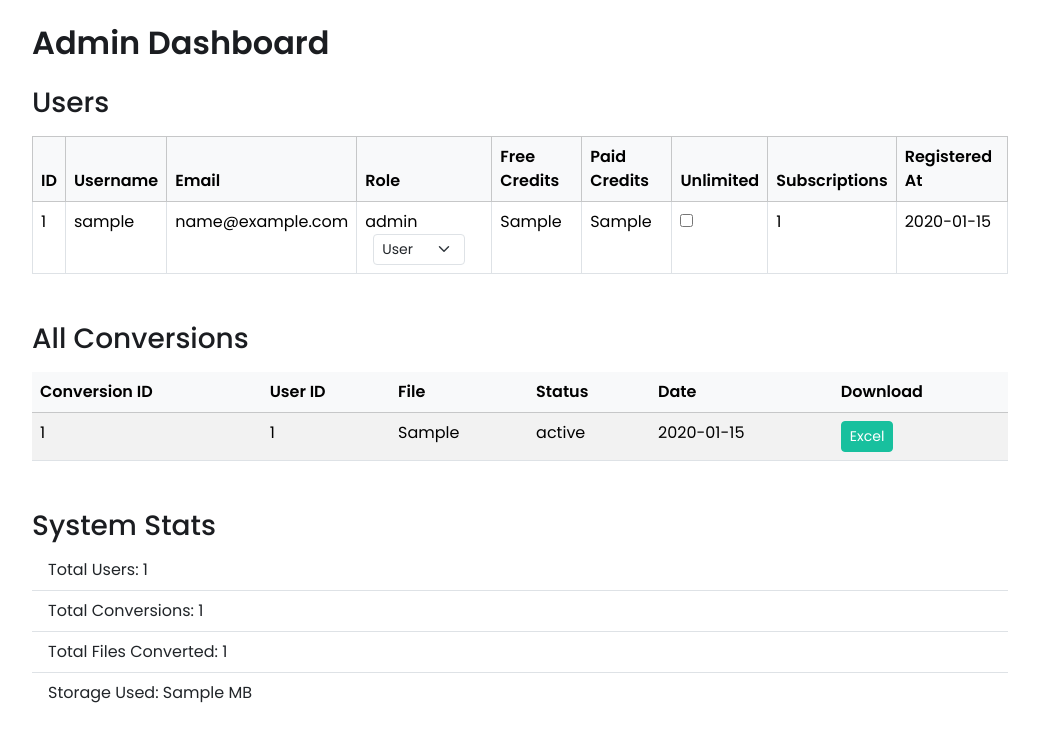
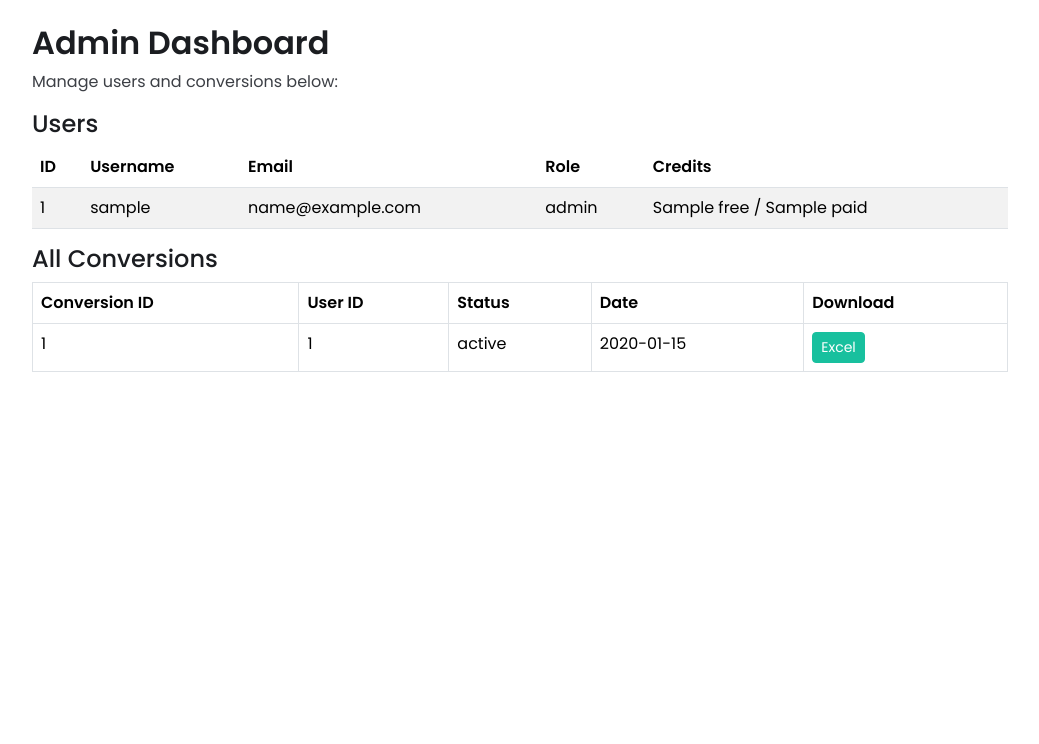
Before and after one commit to Dilpreet3/Bank-Statement-Converter, a Flask app: template templates/admin.html in a window 1280 px wide. Shown: the part 56-800 px from the top of the page, without its empty margins (120-1159 px from the left). Run offline with Flask 3, Linux system fonts and the light colour scheme; the template is opened without the code that fills it: most values are stand-ins (such as "Sample title", 1, 10 or a date in 2020); parts of the project's set-up code (start-up, migrations or seed data) failed here and were passed over; some libraries are stand-ins or nearby versions.

Commit message:
Update admin.html

```diff
--- a/templates/admin.html
+++ b/templates/admin.html
@@ -1,23 +1,18 @@
 {% extends "base.html" %}
 {% block title %}Admin Panel - Bank Statement Converter{% endblock %}
 {% block content %}
-<h2 class="mb-4">Admin Dashboard</h2>
+<h2>Admin Dashboard</h2>
+<p>Manage users and conversions below:</p>
 
-<!-- Users Section -->
-<div class="mb-5">
-  <h3>Users</h3>
-  <table class="table table-bordered table-hover mt-3">
-    <thead class="table-light">
+<h4>Users</h4>
+<table class="table table-striped">
+  <thead>
     <tr>
       <th>ID</th>
       <th>Username</th>
       <th>Email</th>
       <th>Role</th>
-        <th>Free Credits</th>
-        <th>Paid Credits</th>
-        <th>Unlimited</th>
-        <th>Subscriptions</th>
-        <th>Registered At</th>
+      <th>Credits</th>
     </tr>
   </thead>
   <tbody>
@@ -26,39 +21,19 @@
       <td>{{ user.id }}</td>
       <td>{{ user.username }}</td>
       <td>{{ user.email }}</td>
-        <td>
-          {{ user.role }}
-          <form method="POST" action="{{ url_for('update_user_role', user_id=user.id) }}" class="d-inline ms-2">
-            <select name="role" onchange="this.form.submit()" class="form-select form-select-sm d-inline-block w-auto">
-              <option value="user" {% if user.role == 'user' %}selected{% endif %}>User</option>
-              <option value="admin" {% if user.role == 'admin' %}selected{% endif %}>Admin</option>
-            </select>
-          </form>
-        </td>
-        <td>{{ user.free_credits }}</td>
-        <td>{{ user.paid_credits }}</td>
-        <td>
-          <form method="POST" action="{{ url_for('toggle_unlimited_credits', user_id=user.id) }}">
-            <input type="checkbox" name="unlimited_credits" {% if user.unlimited_credits %}checked{% endif %} onchange="this.form.submit()">
-          </form>
-        </td>
-        <td>{{ user.subscription_count }}</td>
-        <td>{{ user.created_at.strftime('%Y-%m-%d') }}</td>
+      <td>{{ user.role }}</td>
+      <td>{{ user.free_credits }} free / {{ user.paid_credits }} paid</td>
     </tr>
     {% endfor %}
   </tbody>
 </table>
-</div>
 
-<!-- Conversions Section -->
-<div class="mb-5">
-  <h3>All Conversions</h3>
-  <table class="table table-striped table-hover mt-3">
-    <thead class="table-light">
+<h4>All Conversions</h4>
+<table class="table table-bordered">
+  <thead>
     <tr>
       <th>Conversion ID</th>
       <th>User ID</th>
-        <th>File</th>
       <th>Status</th>
       <th>Date</th>
       <th>Download</th>
@@ -69,26 +44,11 @@
     <tr>
       <td>{{ conv.id }}</td>
       <td>{{ conv.user_id or 'Anonymous' }}</td>
-        <td>{{ conv.pdf_path }}</td>
       <td>{{ conv.status }}</td>
       <td>{{ conv.created_at.strftime('%Y-%m-%d') }}</td>
-        <td>
-          <a href="{{ url_for('download', filename=conv.excel_path) }}" class="btn btn-success btn-sm">Excel</a>
-        </td>
+      <td><a href="{{ url_for('download', filename=conv.excel_path) }}" class="btn btn-sm btn-success">Excel</a></td>
     </tr>
     {% endfor %}
   </tbody>
 </table>
-</div>
-
-<!-- System Info -->
-<div>
-  <h3>System Stats</h3>
-  <ul class="list-group list-group-flush">
-    <li class="list-group-item">Total Users: {{ total_users }}</li>
-    <li class="list-group-item">Total Conversions: {{ total_conversions }}</li>
-    <li class="list-group-item">Total Files Converted: {{ total_files }}</li>
-    <li class="list-group-item">Storage Used: {{ storage_used }} MB</li>
-  </ul>
-</div>
 {% endblock %}
```
Lines whose indentation alone changed are shown as unchanged.
